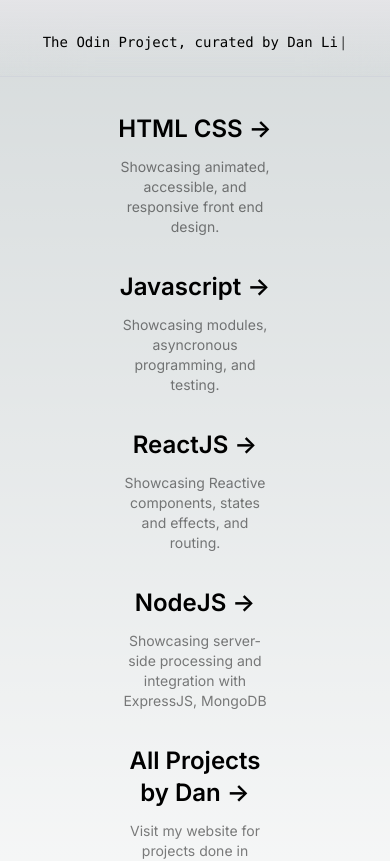
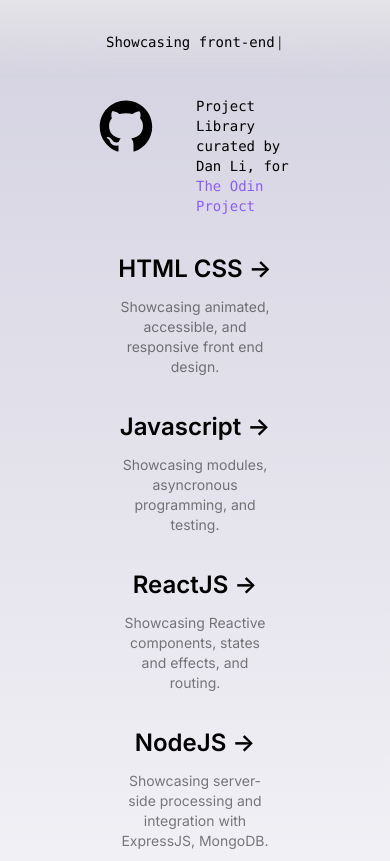
Before and after one commit to danmxli/theodinproject-project-library, a Next.js app: page / in a window 390 px wide. Shown: the top 861 px of the page. Built offline with nearby package versions, Linux system fonts and the light colour scheme.

Commit message:
odin project reference

```diff
--- a/app/globals.css
+++ b/app/globals.css
@@ -4,14 +4,14 @@
 
 :root {
   --foreground-rgb: 0, 0, 0;
-  --background-start-rgb: 214, 219, 220;
+  --background-start-rgb: 212, 210, 225;
   --background-end-rgb: 255, 255, 255;
 }
 
 @media (prefers-color-scheme: dark) {
   :root {
     --foreground-rgb: 255, 255, 255;
-    --background-start-rgb: 7, 8, 20;
+    --background-start-rgb: 10, 9, 35;
     --background-end-rgb: 0, 0, 0;
   }
 }
--- a/app/page.tsx
+++ b/app/page.tsx
@@ -1,5 +1,6 @@
 'use client'
 import Typewriter from 'typewriter-effect';
+import {AiFillGithub} from 'react-icons/ai'
 
 export default function Home() {
   return (
@@ -7,18 +8,25 @@
 
           <div className="z-10 max-w-5xl w-full items-center justify-between font-mono text-sm lg:flex">
             <div className="fixed left-0 top-0 flex w-full justify-center border-b border-gray-300 bg-gradient-to-b from-zinc-200 pb-6 pt-8 backdrop-blur-2xl dark:border-neutral-800 dark:bg-zinc-800/30 dark:from-inherit lg:static lg:w-auto  lg:rounded-xl lg:border lg:bg-gray-200 lg:p-4 lg:dark:bg-zinc-800/30">
+              Showcasing&nbsp;
               <Typewriter options={{
-              strings: ['The Odin Project, curated by Dan Li.', 'Showcasing web development expertise.'],
+                  strings: ['front-end expertise', 'server-side development'],
                   autoStart: true,
                   loop: true,
                 }}
               />
             </div>
+              <div className="flex flex-row justify-center gap-10 mb-0">
+                  <a href='https://github.com/danmxli/theodinproject-project-library' target='_blank' className="text-6xl">
+                    <AiFillGithub />
+                  </a>
+                  <p className="sm:text-md lg:text-xl lg:w-56 md:w-48">Project Library curated by Dan Li, for <a href='https://www.theodinproject.com/' target='_blank' className="text-violet-500">The Odin Project</a></p>
+            </div>
           </div>
 
-      <div className="mb-32 grid text-center lg:max-w-5xl lg:w-full lg:mb-0 lg:grid-cols-2 lg:text-left">
+          <div className="mb-32 mt-5 grid text-center lg:max-w-5xl lg:w-full lg:mb-0 lg:grid-cols-2 lg:text-left">
             <a
-          href="https://github.com/danmxl"
+              href="https://github.com/danmxli"
               className="group rounded-lg border border-transparent px-5 py-4 transition-colors hover:border-gray-300 hover:bg-gray-100 hover:dark:border-neutral-700 hover:dark:bg-neutral-800/30"
               target="_blank"
               rel="noopener noreferrer"
@@ -81,7 +89,7 @@
                 </span>
               </h2>
               <p className={`m-0 max-w-[30ch] text-sm opacity-50`}>
-            Showcasing server-side processing and integration with ExpressJS, MongoDB
+                Showcasing server-side processing and integration with ExpressJS, MongoDB.
               </p>
             </a>
 
--- a/package.json
+++ b/package.json
@@ -12,6 +12,7 @@
     "next": "latest",
     "react": "latest",
     "react-dom": "latest",
+    "react-icons": "^4.11.0",
     "typewriter-effect": "^2.21.0"
   },
   "devDependencies": {
```
Also changed, not shown: 1 other file (tests, documents, lock files or other folders). Lines whose indentation alone changed are shown as unchanged.
